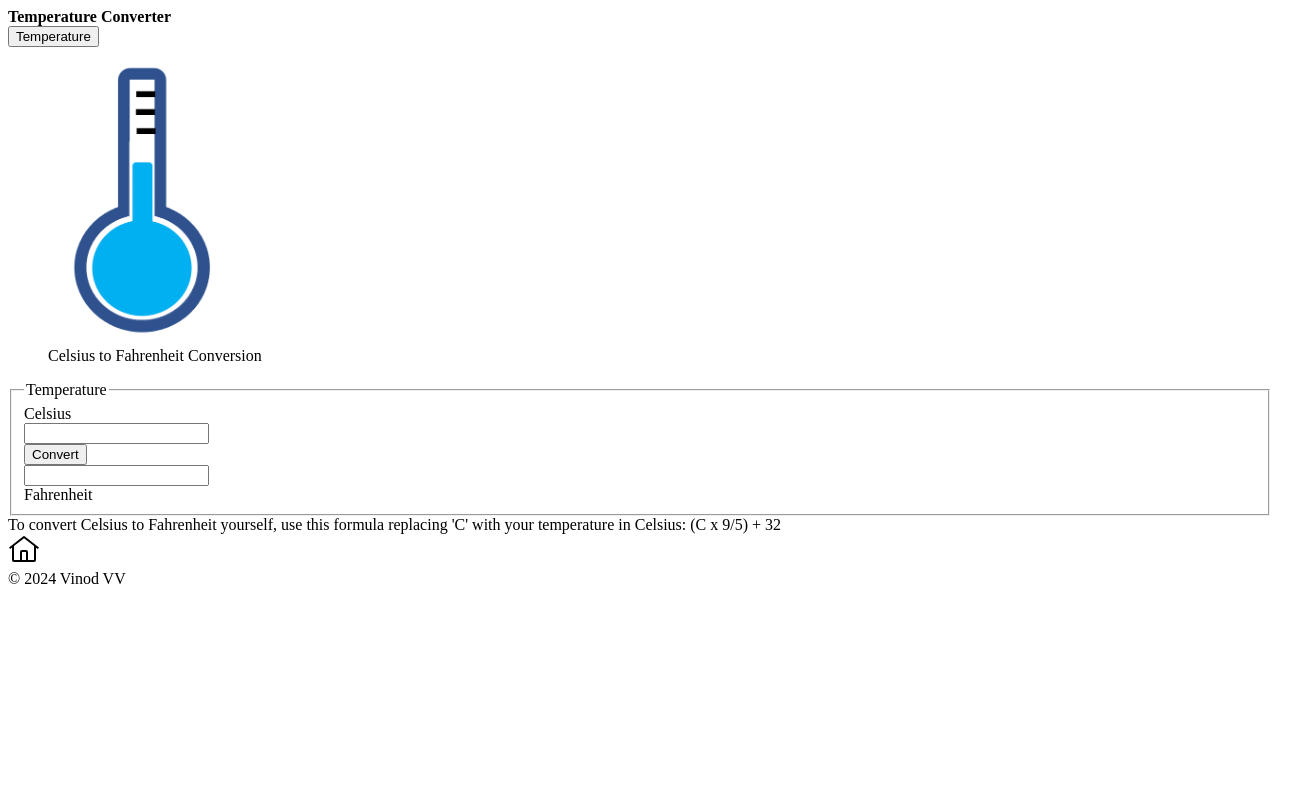
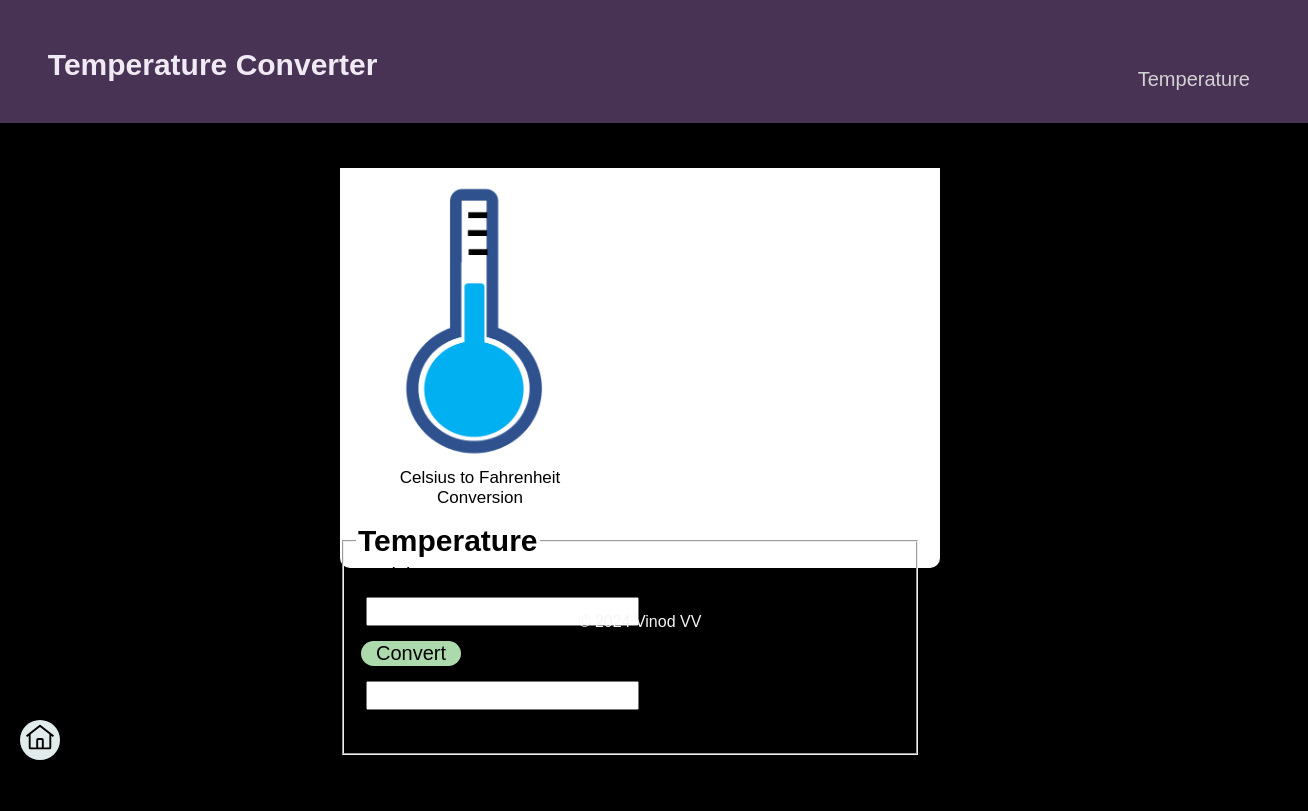
Before and after one commit to vinodvv/temperature_converter, a plain HTML site: page index.html in a window 1280 px wide. Shown: the whole page, 1308 px wide, since content can reach past the window. Drawn offline with Linux system fonts and the light colour scheme.

Commit message:
add style.css

```diff
--- a/index.html
+++ b/index.html
@@ -3,6 +3,7 @@
 <head>
     <meta charset="UTF-8">
     <meta name="viewport" content="width=device-width, initial-scale=1.0">
+    <link rel="stylesheet" href="style.css">
     <title>Temperature Converter</title>
 </head>
 <body>
--- /dev/null
+++ b/style.css
@@ -0,0 +1,149 @@
+body {
+    margin: 10px;
+    background-color: black;
+    font-family: arial, sans-serif;
+}
+
+#home {
+    margin-top: -1cm;
+    margin-right: -1cm;
+    margin-left: -1cm;
+    padding-top: 2cm;
+    padding-bottom: 2cm;
+    background-color: #483355;
+}
+
+header {
+    font-size: 30px;
+    color: rgb(240, 234, 245);
+    float: left;
+    padding-left: 2cm;
+}
+
+.topdiv {
+    float: right;
+    padding-right: 1cm;
+}
+
+.topmenu {
+    color: lightgray;
+    background-color: #483355;
+    margin: 10px;
+    padding: 10px;
+    font-size: 20px;
+    text-decoration: none;
+    border-radius: 1mm;
+}
+
+.topmenu:hover {
+    color: white;
+    font-weight: bolder;
+    background-color: #382742;
+    text-decoration: underline;
+}
+
+#conversion-section {
+    display: grid;
+    justify-content: center;
+}
+
+figure {
+    float: left;
+    justify-self: auto;
+    width: 200px;
+}
+
+img {
+    width: 200px;
+}
+
+figcaption {
+    color: black;
+    font-size: 17px;
+    text-align: center;
+}
+
+fieldset {
+    margin-top: 35px;
+}
+
+article {
+    margin-right: 20px;
+}
+
+label {
+    margin: 10px;
+    font-size: 20px;
+}
+
+#celsius, #fahrenheit {
+    font-size: 20px;
+    margin: 10px;
+}
+
+button {
+    font-size: 20px;
+    border: transparent;
+    width: fit-content;
+    background-color: rgb(173, 218, 173);
+    border-radius: 40px;
+    padding-right: 15px;
+    padding-left: 15px;
+    margin: 5px;
+}
+
+button:hover {
+    cursor: pointer;
+}
+
+.b {
+    border-top-style: solid;
+    background-color: white;
+    border-top-width: 20px;
+    width: 600px;
+    height: 400px;
+    border-radius: 10px;
+    margin-bottom: 25px;
+    margin-top: 25px;
+    display: flex;
+}
+
+.temperature {
+    border-top-color: green;
+}
+
+legend {
+    font-size: 30px;
+    font-weight: bolder;
+}
+
+aside {
+    margin: 20px;
+    text-align: justify;
+}
+
+.iconbutton {
+    width: 40px;
+    height: 40px;
+    border-radius: 100%;
+    background-color: rgb(225, 235, 235);
+    display: flex;
+    align-items: center;
+    justify-content: center;
+    position: fixed;
+    bottom: 40px;
+    left: 20px;
+    align-items: center;
+}
+
+.iconbutton img {
+    width: 30px;
+    align-self: center;
+}
+
+footer {
+
+    color: whitesmoke;
+    margin-top: 20px;
+    text-align: center;
+}
```
